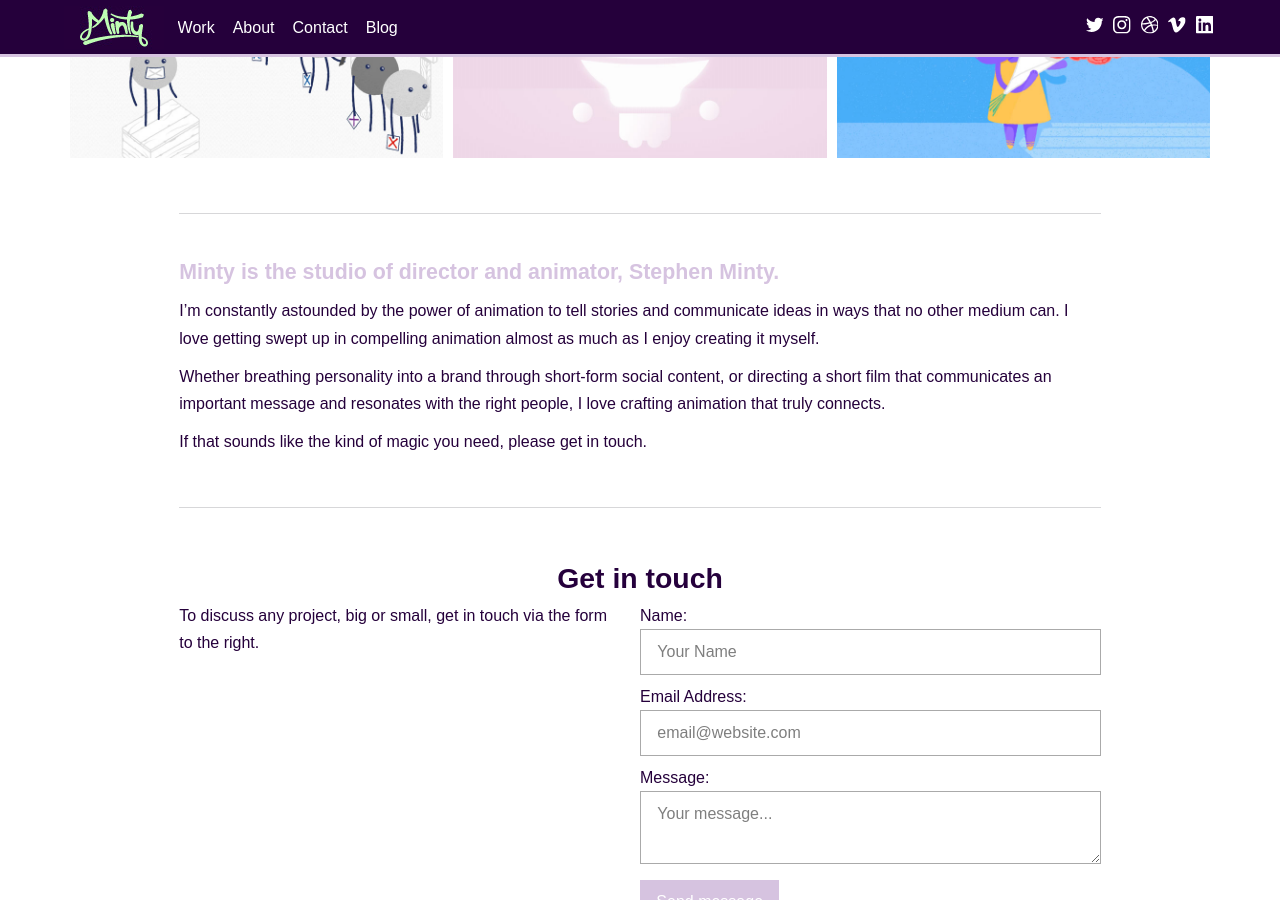
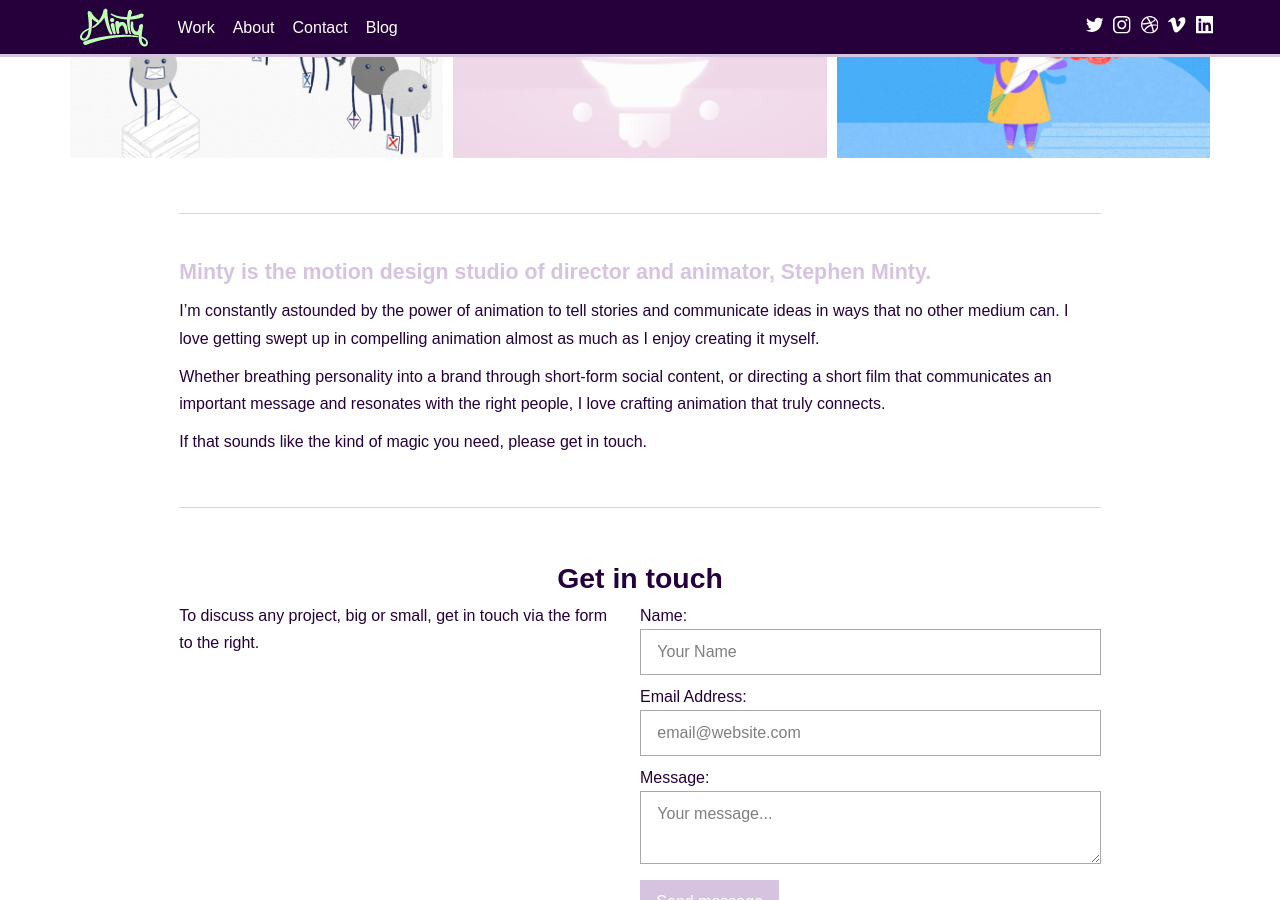
Before and after one commit to StephenMinty/itsminty.co.uk, a Jekyll site: the page built from index.md, in a window 1280 px wide and 900 px high, scrolled down 1683 px. Built offline with Jekyll 4.4.1, drawn with Linux system fonts in a browser that asks for light colours; some web fonts are replaced.

Commit message:
Updated Index

```diff
--- a/index.md
+++ b/index.md
@@ -11,7 +11,7 @@ layout: home
 
 ---
 
-#### Minty is the studio of director and animator, Stephen Minty.
+#### Minty is the motion design studio of director and animator, Stephen Minty.
 
 I'm constantly astounded by the power of animation to tell stories and communicate ideas in ways that no other medium can. I love getting swept up in compelling animation almost as much as I enjoy creating it myself.
 
```
